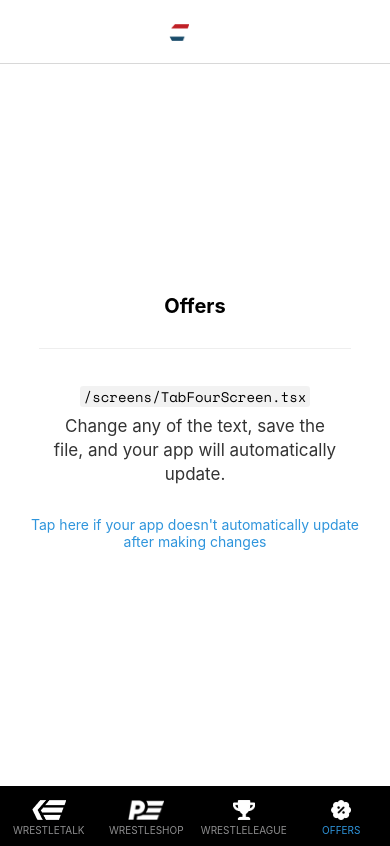
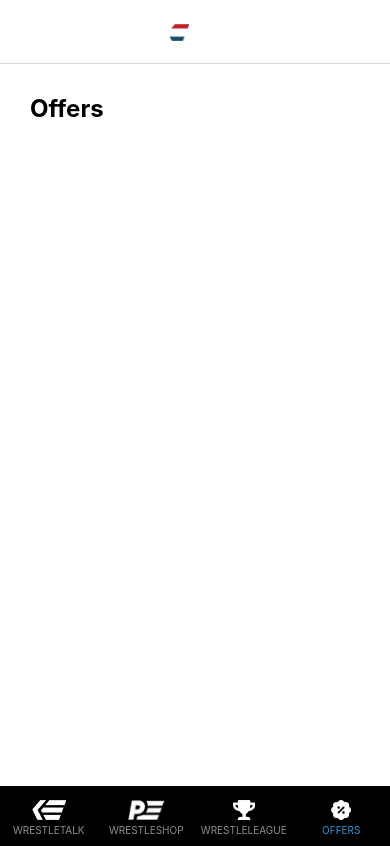
Before and after one commit to AlmoBird/wrestletalk-app-v1, a React Native app: screen /TabFour in a window 390 px wide. Built offline with nearby package versions, Linux system fonts and the light colour scheme; what expo-linking would draw is missing.

Commit message:
Offers - removed dummy content

```diff
--- a/screens/TabFourScreen.tsx
+++ b/screens/TabFourScreen.tsx
@@ -1,31 +1,15 @@
 import { StyleSheet } from 'react-native';
 
-import EditScreenInfo from '../components/EditScreenInfo';
 import { Text, View } from '../components/Themed';
+import appStyles from '../styles/appStyles.style';
 
 export default function TabFourScreen() {
   return (
-    <View style={styles.container}>
-      <Text style={styles.title}>Offers</Text>
-      <View style={styles.separator} lightColor="#eee" darkColor="rgba(255,255,255,0.1)" />
-      <EditScreenInfo path="/screens/TabFourScreen.tsx" />
+    <View style={appStyles.container}>
+      <Text style={appStyles.title}>Offers</Text>
     </View>
   );
 }
 
 const styles = StyleSheet.create({
-  container: {
-    flex: 1,
-    alignItems: 'center',
-    justifyContent: 'center',
-  },
-  title: {
-    fontSize: 20,
-    fontWeight: 'bold',
-  },
-  separator: {
-    marginVertical: 30,
-    height: 1,
-    width: '80%',
-  },
 });
```
